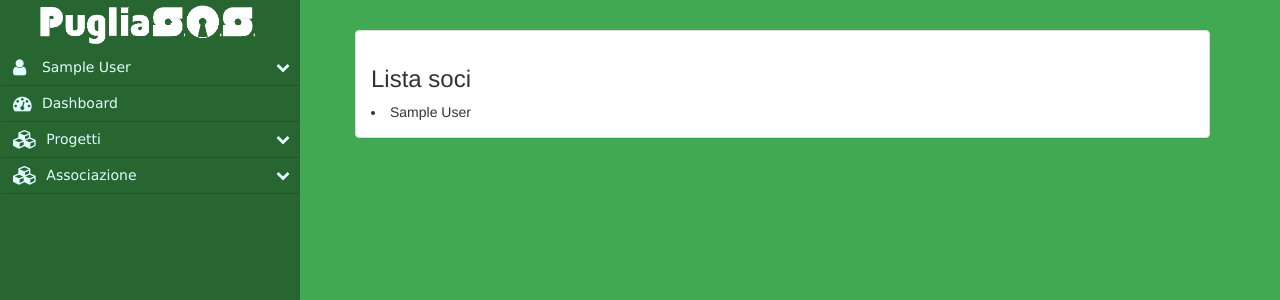
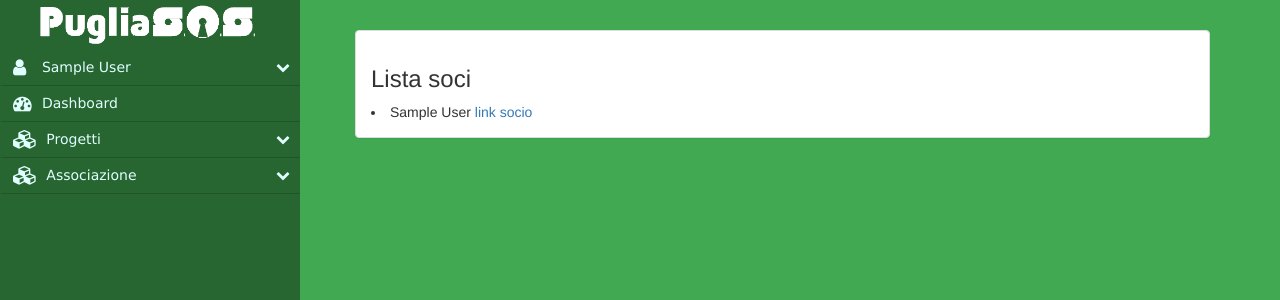
Before and after one commit to PugliaSOS/my-puglia-sos, a Django app: page /social/ in a window 1280 px wide. Shown: the top 300 px of the page. Run offline with Django 3.2, Linux system fonts and the light colour scheme; the visitor is signed in with stand-in values (Sample User, id 1); data comes from the database, SQL or seed files in the repository; some libraries are stand-ins or nearby versions.

Commit message:
Add links in registered page(close #58)

```diff
--- a/templates/social/registered.html
+++ b/templates/social/registered.html
@@ -3,6 +3,6 @@
 {% block content %}
     <h3> Lista soci </h3>
     {% for s in all_registered %}
-       <li> {{ s.first_name }} {{ s.last_name }}
+       <li> {{ s.first_name }} {{ s.last_name }} <a href={% url 'user_info' s.pk %}> link socio </a>
     {% endfor %}
 {% endblock %}
```
